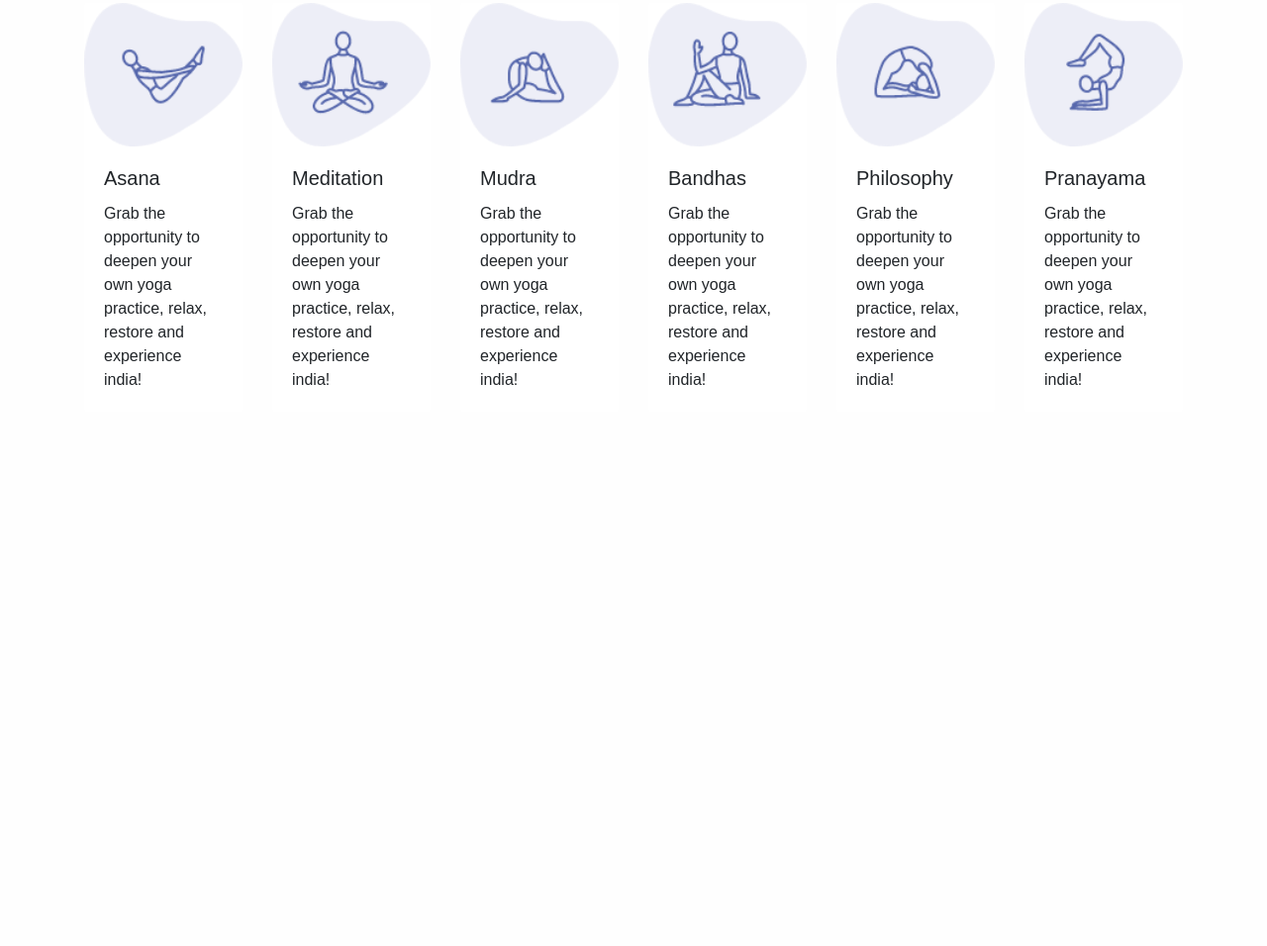
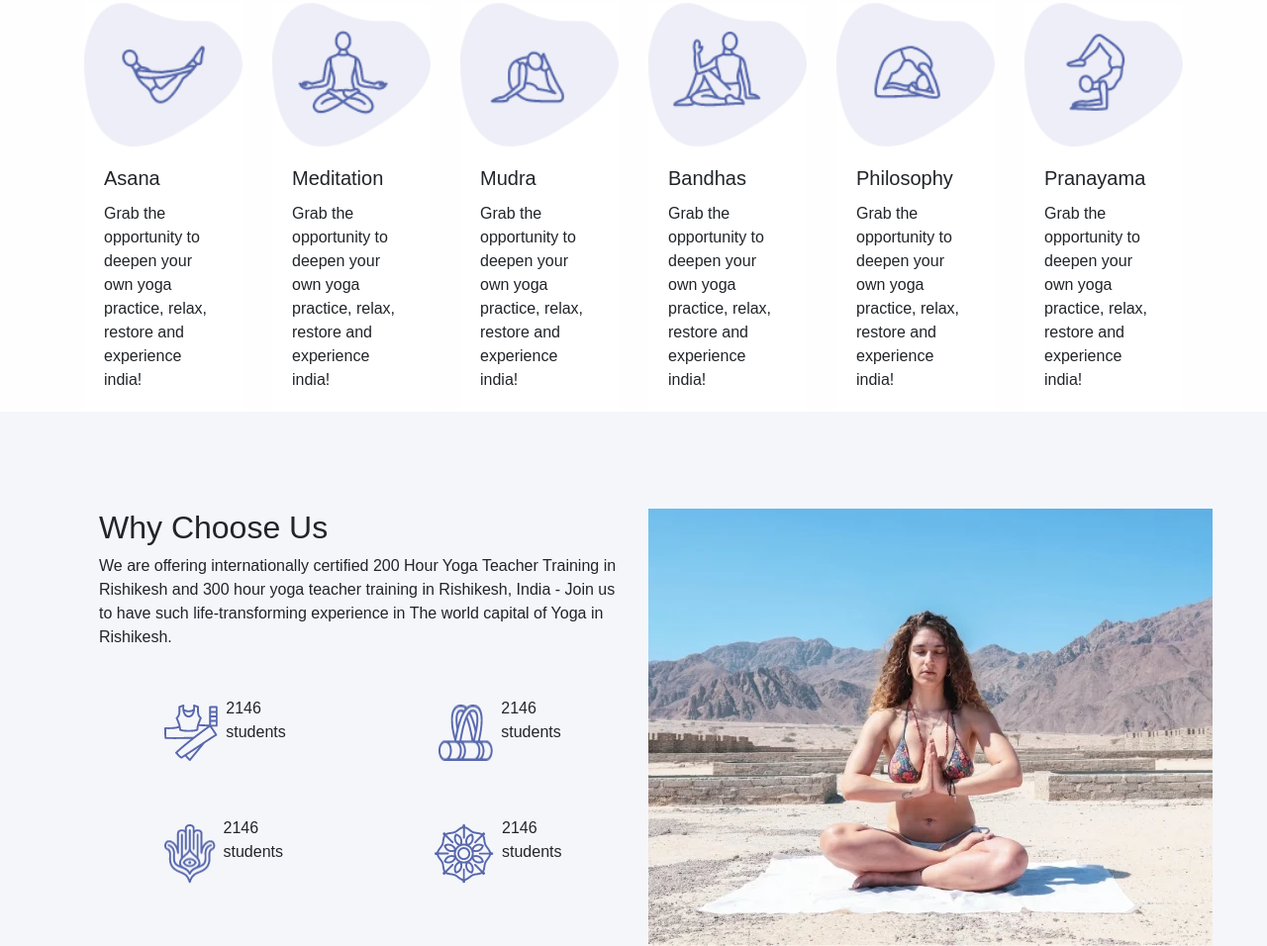
Before and after one commit to Totaldc/MVC, a plain HTML site: page index.html in a window 1280 px wide. Shown: the part 1684-2640 px from the top of the page at 99% size. Before the commit the page ends 2100 px from the top, so only its background shows below. Drawn offline with Linux system fonts and the light colour scheme; files whose address does not match are found by name.

Commit message:
Section CHOOSE

```diff
--- a/assets/css/style.css
+++ b/assets/css/style.css
@@ -53,3 +53,8 @@ nav a{
 .card{
     border: none;
 }
+
+.third{
+    padding-top: 50px;
+    background-color: #F5F6FA;
+}
--- a/index.html
+++ b/index.html
@@ -160,6 +160,55 @@
         <!--END OF CARDS-->
     </div>
 </section>
+<!--SECTION #3-->
+<section class="third">
+    <div class="container d-flex mt-5">
+        <div class="d-flex justify-content-center"></div>
+        <!--left block-->
+        <div class="col-6">
+            <h2>Why Choose Us</h2>
+            <p>We are offering internationally certified 200 Hour Yoga Teacher Training in Rishikesh and 300 hour yoga teacher training in Rishikesh, India - Join us to have such life-transforming experience in The world capital of Yoga in Rishikesh.</p>
+            <!--div with row #1-->
+            <div class="row justify-content-around mt-5">
+                <div class="row">
+                    <img class="m-2" src="assets/images/choose-1.png" alt="choose-1">
+                    <div>
+                        <div>2146</div>
+                        <div>students</div>
+                    </div>
+                </div>
+                <div class="row">
+                    <img class="m-2" src="assets/images/choose-2.png" alt="choose-2">
+                    <div>
+                        <div>2146</div>
+                        <div>students</div>
+                    </div>
+                </div>
+            </div>
+            <!--div with row #2-->
+            <div class="row justify-content-around mt-5">
+                <div class="row">
+                    <img class="m-2" src="assets/images/choose-3.png" alt="choose-3">
+                    <div>
+                        <div>2146</div>
+                        <div>students</div>
+                    </div>
+                </div>
+                <div class="row">
+                    <img class="m-2" src="assets/images/choose-4.png" alt="choose-4">
+                    <div>
+                        <div>2146</div>
+                        <div>students</div>
+                    </div>
+                </div>
+            </div>
+        </div>
+        <!--right block with picture-->
+        <div class="col-6">
+            <img src="assets/images/choose-pic.png" alt="choose-pic">
+        </div>
+    </div>
+</section>
 
 
 <script type="text/javascript" src="js/jquery.js"></script>
```
Also changed, not shown: assets/images/choose-1.png (added), assets/images/choose-2.png (added), assets/images/choose-3.png (added), assets/images/choose-4.png (added), assets/images/choose-pic.png (added).
